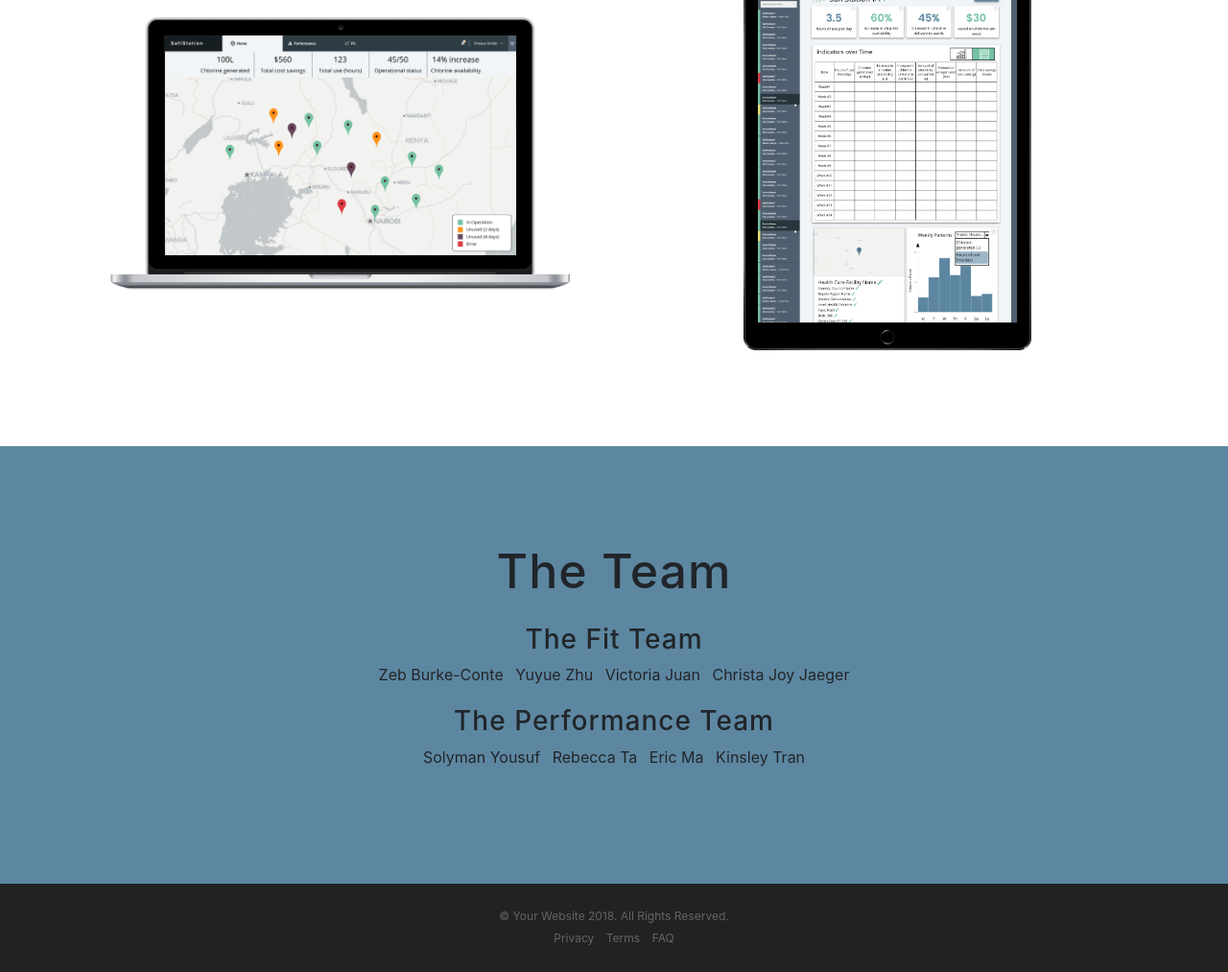
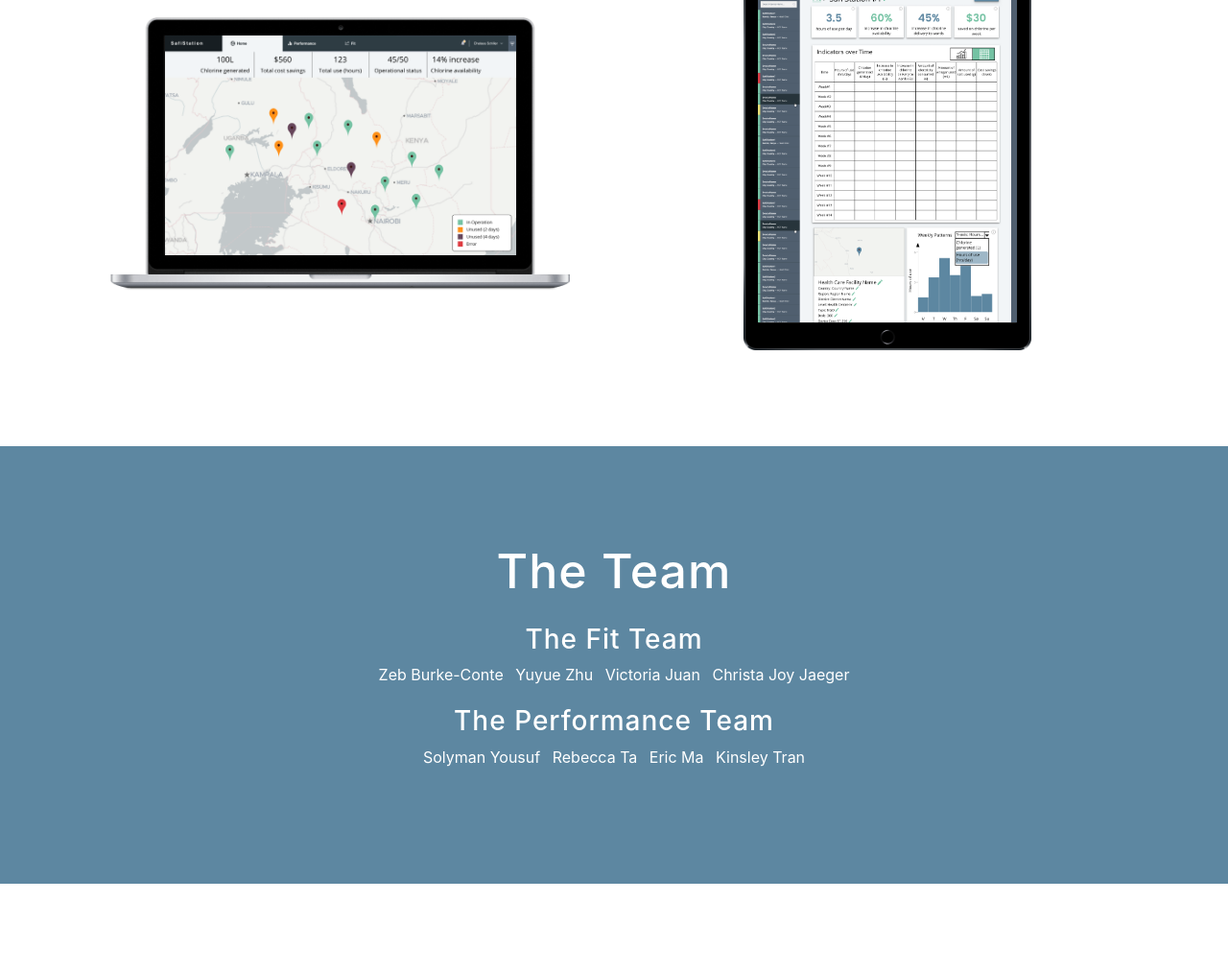
Before and after one commit to cjjaeger/safistation_landing_page, a website with bundled scripts: page index.html in a window 1280 px wide. Shown: the part 2666-3679 px from the top of the page at 96% size. After the commit the page ends 3587 px from the top, so only its background shows below. Built offline with nearby package versions, Linux system fonts and the light colour scheme; a web font is replaced by a local one.

Commit message:
fixing text

```diff
--- a/css/new-age.css
+++ b/css/new-age.css
@@ -340,6 +340,7 @@ section.cta .overlay {
 
 section.contact {
   text-align: center;
+  color: white;
 }
 
 section.contact h2 {
--- a/index.html
+++ b/index.html
@@ -189,23 +189,6 @@
       </div>
     </section>
 
-    <footer>
-      <div class="container">
-        <p>&copy; Your Website 2018. All Rights Reserved.</p>
-        <ul class="list-inline">
-          <li class="list-inline-item">
-            <a href="#">Privacy</a>
-          </li>
-          <li class="list-inline-item">
-            <a href="#">Terms</a>
-          </li>
-          <li class="list-inline-item">
-            <a href="#">FAQ</a>
-          </li>
-        </ul>
-      </div>
-    </footer>
-
     <!-- Bootstrap core JavaScript -->
     <script src="vendor/jquery/jquery.min.js"></script>
     <script src="vendor/bootstrap/js/bootstrap.bundle.min.js"></script>
```
